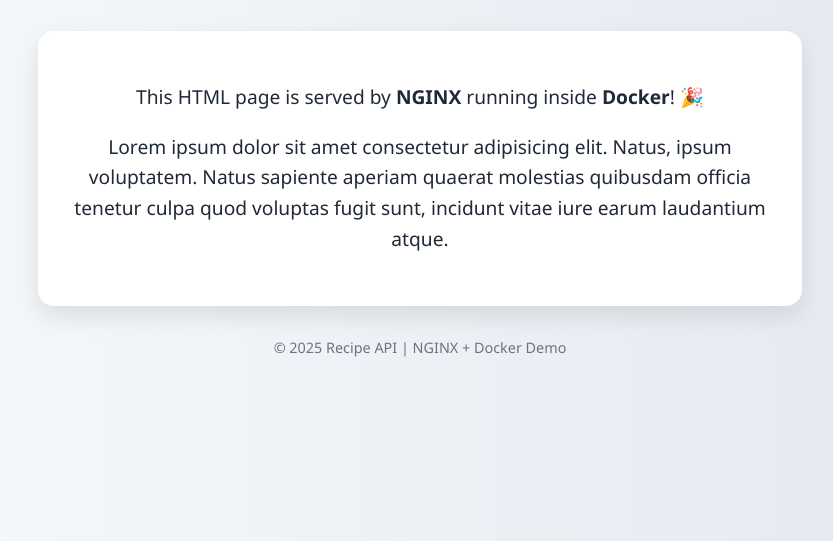
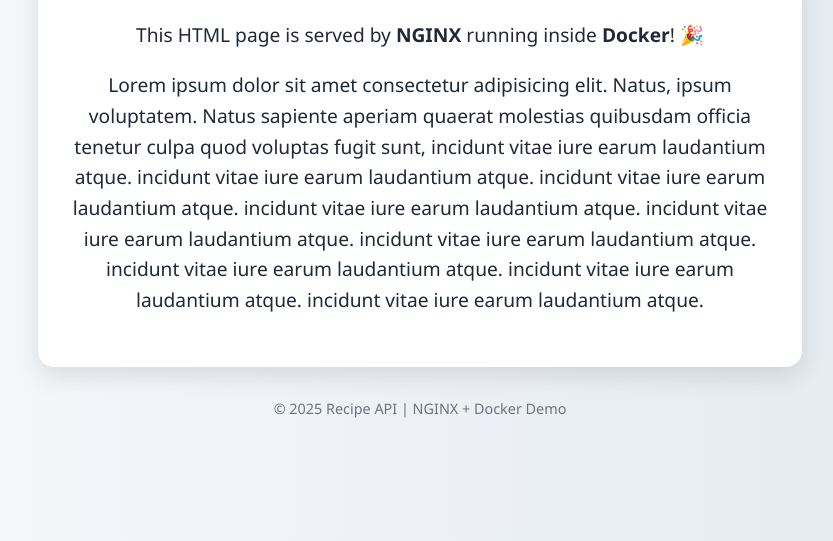
Before and after one commit to codewithtabish/nginx-recipe-backend, a website: page nginx/html/index.html in a window 1280 px wide. Shown: the part 299-840 px from the top of the page, without its empty margins (220-1053 px from the left). Drawn offline with Linux system fonts and the light colour scheme.

Commit message:
chnaged the index html again

```diff
--- a/nginx/html/index.html
+++ b/nginx/html/index.html
@@ -57,6 +57,10 @@
       <p>
         Lorem ipsum dolor sit amet consectetur adipisicing elit. Natus, ipsum voluptatem. Natus
         sapiente aperiam quaerat molestias quibusdam officia tenetur culpa quod voluptas fugit sunt,
+        incidunt vitae iure earum laudantium atque. incidunt vitae iure earum laudantium atque.
+        incidunt vitae iure earum laudantium atque. incidunt vitae iure earum laudantium atque.
+        incidunt vitae iure earum laudantium atque. incidunt vitae iure earum laudantium atque.
+        incidunt vitae iure earum laudantium atque. incidunt vitae iure earum laudantium atque.
         incidunt vitae iure earum laudantium atque.
       </p>
     </div>
```
